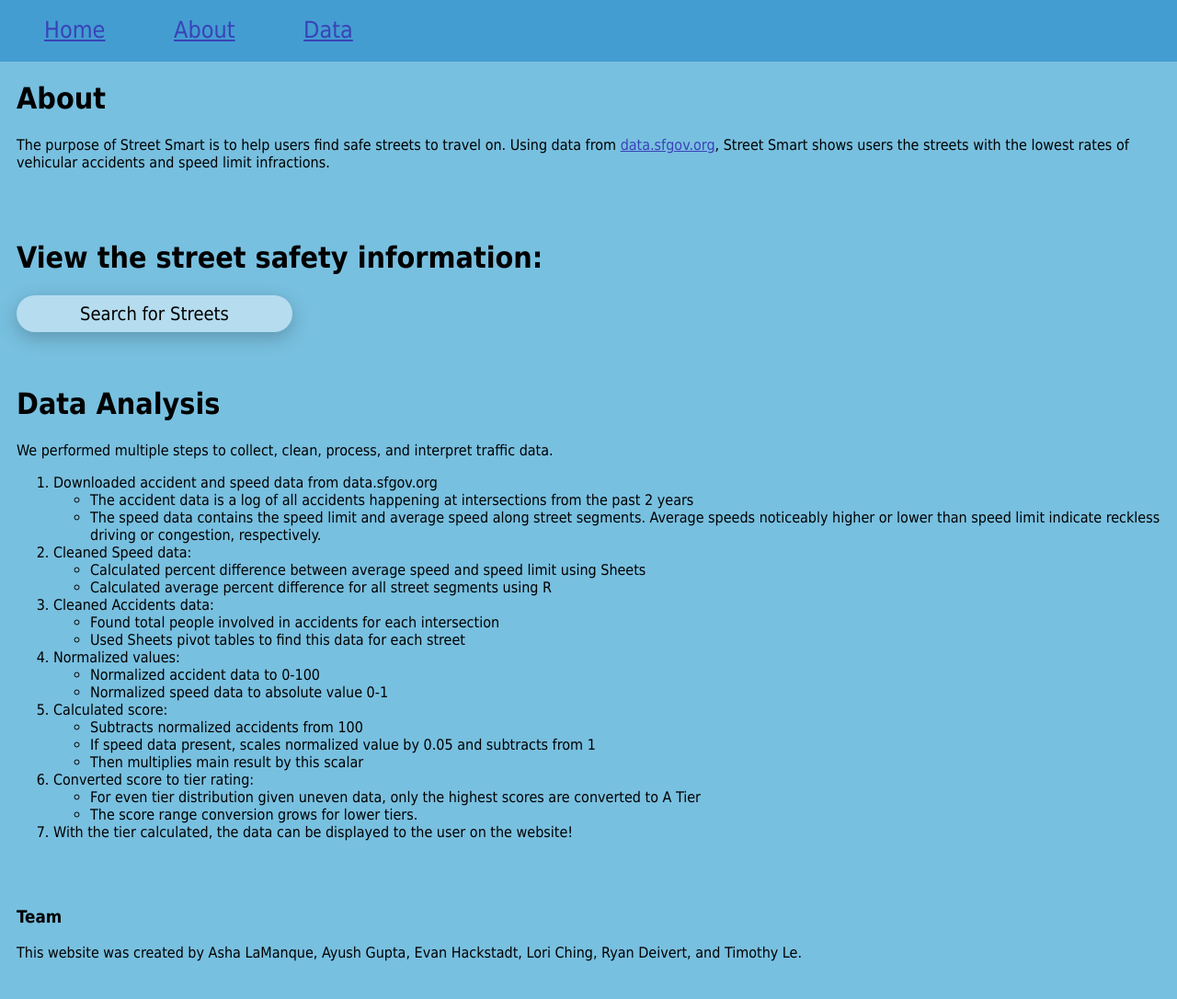
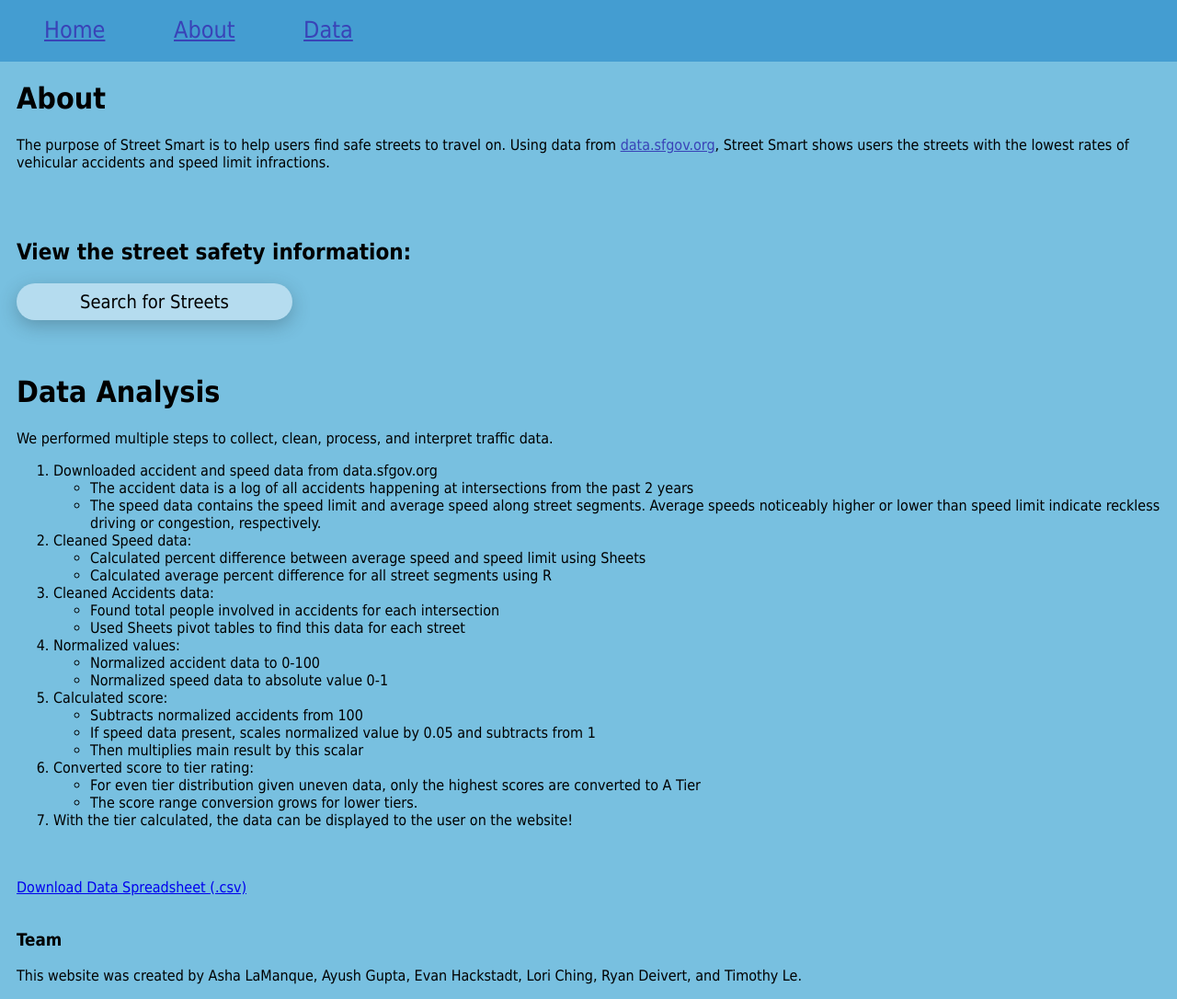
Before and after one commit to RyanDeivert555/AWS-Inrix-Hackathon-2024, a website built with Vite: page about.html in a window 1280 px wide. Shown: the whole page at 92% size. Before the commit the page ends 1061 px from the top, so only its background shows below. Built offline with nearby package versions, Linux system fonts and the light colour scheme.

Commit message:
Add option to download our CSV from About page

```diff
--- a/about.html
+++ b/about.html
@@ -36,7 +36,7 @@
             </br>
         </div>
         <div class="body-text">
-            <h1>View the street safety information:</h1>
+            <h2>View the street safety information:</h2>
                 <div>
                     <a href = list_view.html id="search-button"><button type="button" class="about-buttons">Search for Streets</button></a>
                 </div>
@@ -86,6 +86,11 @@
                 </br>
             </div>
         </div>
+        <div class="body-text">
+            <a href="STREETS_FINAL_DATA.csv">Download Data Spreadsheet (.csv)</a>
+            <br>
+            </br>
+        </div>
         <footer class="body-text">
             <h3>Team</h3>
             <p>This website was created by Asha LaManque, Ayush Gupta, Evan Hackstadt, Lori Ching, Ryan Deivert, and Timothy Le.</p>
```
